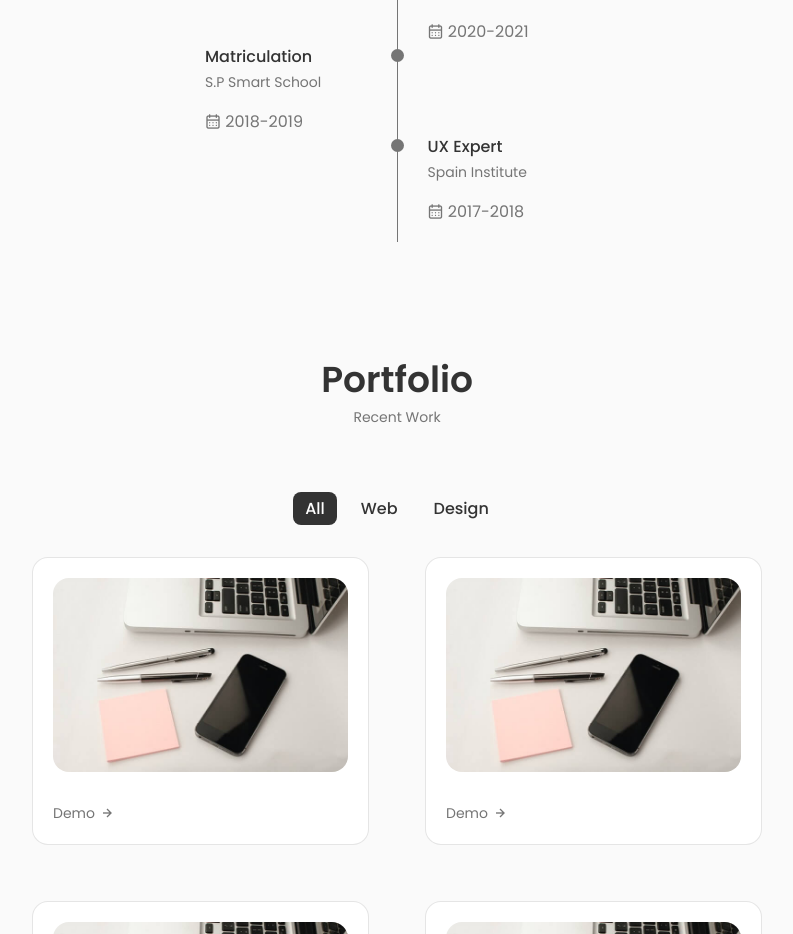
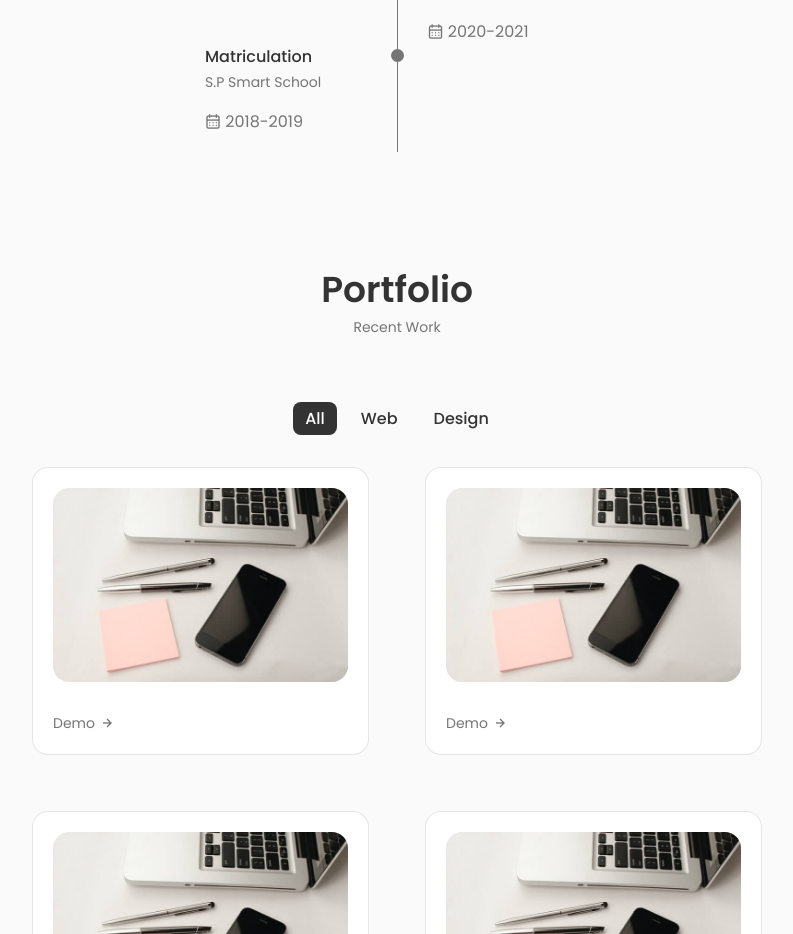
Before and after one commit to sgupt1802/my-portfolio, a React (Create React App) app: page / in a window 1280 px wide. Shown: the part 3240-4174 px from the top of the page, without its empty margins (243-1036 px from the left). Built offline with nearby package versions, Linux system fonts and the light colour scheme; a web font is replaced by a local one.

Commit message:
qual_change

```diff
--- a/src/components/qualifications/Qualification.jsx
+++ b/src/components/qualifications/Qualification.jsx
@@ -72,7 +72,7 @@
                         </div>
                     </div>
 
-                    <div className="qualification__data">
+                    {/* <div className="qualification__data">
                         <div></div>
 
                         <div>
@@ -87,7 +87,7 @@
                                 <i className="uil uil-calendar-alt"></i> 2017-2018
                             </div>
                         </div>
-                    </div>
+                    </div> */}
                 </div>
 
 
```
